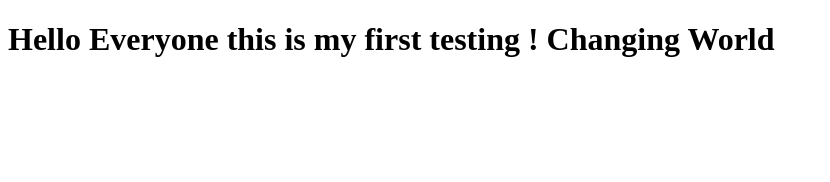
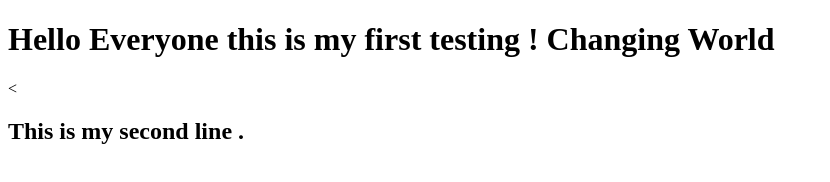
Before and after one commit to Rajeev1699/testing, a plain HTML site: page index.html in a window 1280 px wide. Shown: the whole page, without its empty margins (0-830 px from the left). Drawn offline with Linux system fonts and the light colour scheme.

Commit message:
Next version of web file.

```diff
--- a/index.html
+++ b/index.html
@@ -5,6 +5,8 @@
     <title>Hello Everyone</title>
   </head>
   <body>
-    <h1>Hello Everyone this is my first testing ! Changing World</h1>
+      <h1>Hello Everyone this is my first testing ! Changing World</h1>
+      <<h2> This is my second line .</h2>
+
   </body>
 </html>
```
